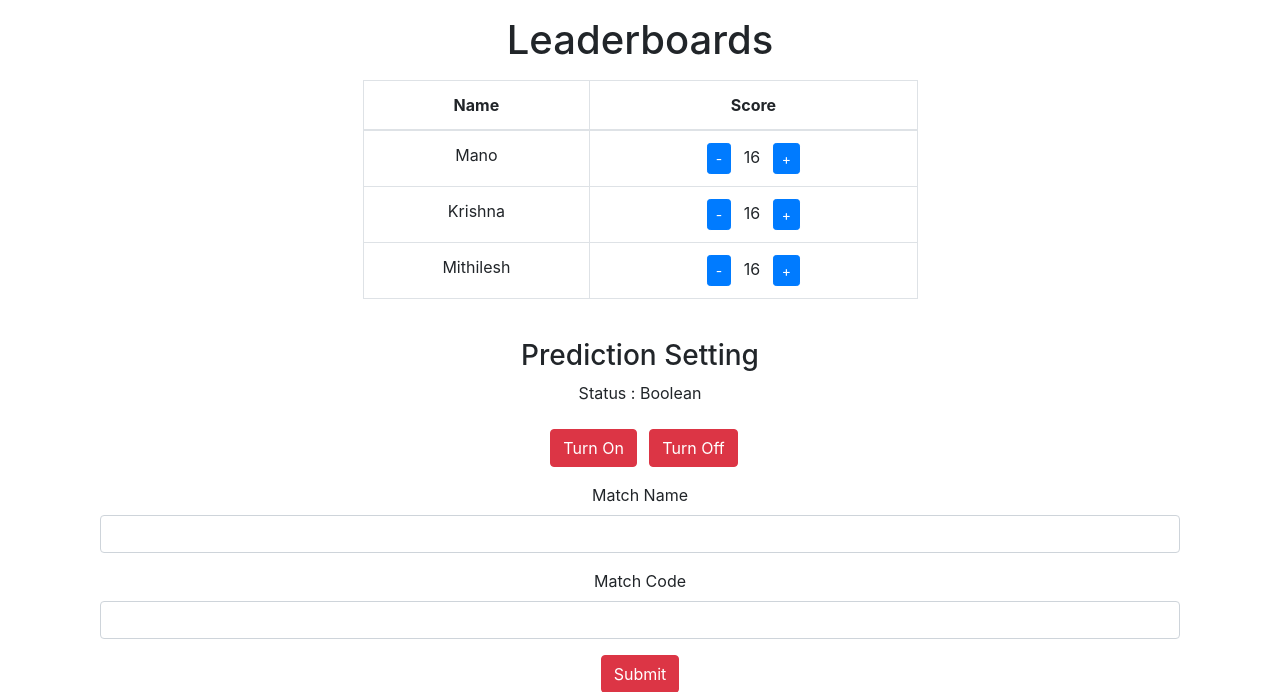
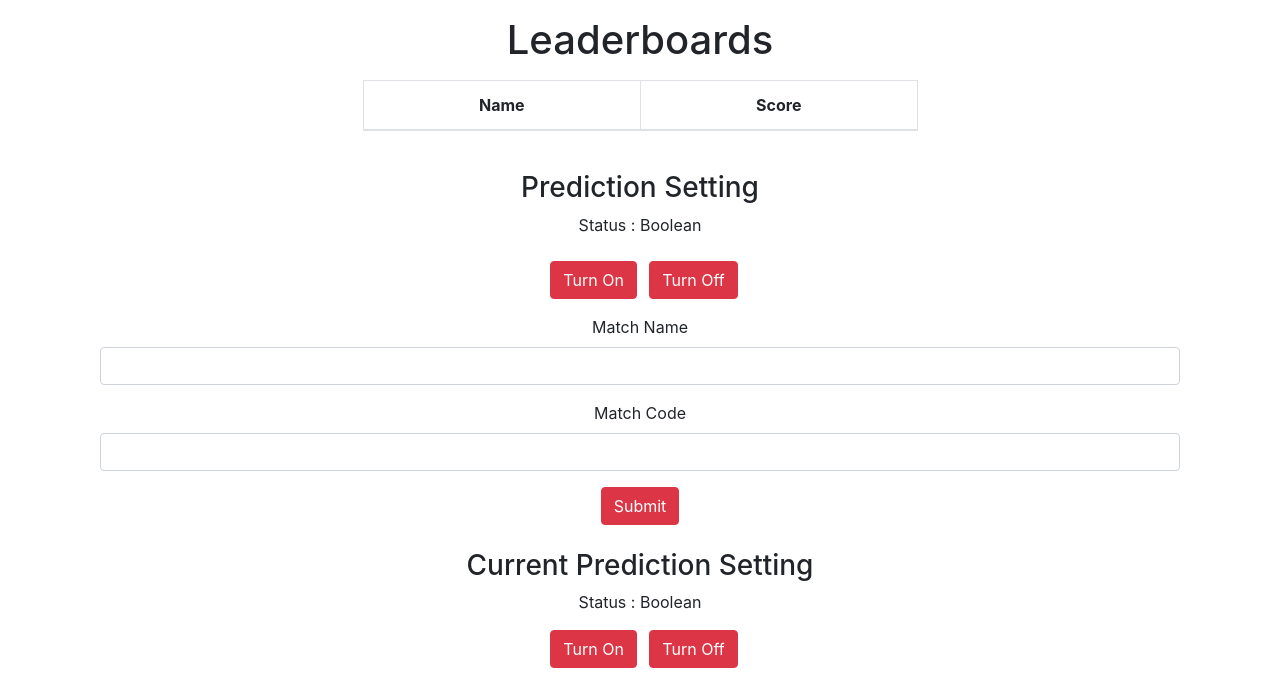
Before and after one commit to krishna1045/ggpl_django, a Django app: page /admin/ in a window 1280 px wide. Shown: the part 56-748 px from the top of the page. After the commit the page ends 724 px from the top, so only its background shows below. Run offline with Django 3.2, Linux system fonts and the light colour scheme; data that the repository does not hold is empty.

Commit message:
bug fixes

```diff
--- a/admin_area/views.py
+++ b/admin_area/views.py
@@ -1,21 +1,16 @@
 from django.shortcuts import render
-
+from firebaseConfig import db
+import operator
 # Create your views here.
 
 
 def admin_area(request):
-    leaderboards_info = [
-        {
-            'name': 'Mano',
-            'score': 16
-        },
-        {
-            'name': 'Krishna',
-            'score': 16
-        },
-        {
-            'name': 'Mithilesh',
-            'score': 16
-        },
-    ]
+    leaderboards_ref = db.collection('leaderboards').stream()
+    leaderboards_info = []
+    for doc in leaderboards_ref:
+        leaderboards_info.append(doc.to_dict())
+    leaderboards_info.sort(key=operator.itemgetter('points'), reverse=True)
     return render(request, 'admin_area/index.html', {'leaderboards_info': leaderboards_info})
+# def updatePoints(request,operator):
+#     if(operator == '+'):
+#         leaderboards_ref = db.collection('leaderboards')
--- a/templates/admin_area/index.html
+++ b/templates/admin_area/index.html
@@ -21,7 +21,7 @@
                         <button type="button" class="btn btn-primary btn-sm mx-2">
                             -
                         </button>
-                        {{ info.score }}
+                        {{ info.points }}
                         <button type="button" class="btn btn-primary btn-sm mx-2">
                             +
                         </button>
--- a/templates/base.html
+++ b/templates/base.html
@@ -5,7 +5,7 @@
     <meta charset="UTF-8">
     <meta http-equiv="X-UA-Compatible" content="IE=edge">
     <meta name="viewport" content="width=device-width, initial-scale=1.0">
-    <title>Home</title>
+    <title>GGPL</title>
     {% load static %}
     <link rel="stylesheet" href="{% static 'styles.css' %}">
     <link rel="stylesheet" href="https://cdn.jsdelivr.net/npm/bootstrap@4.6.0/dist/css/bootstrap.min.css"
```
